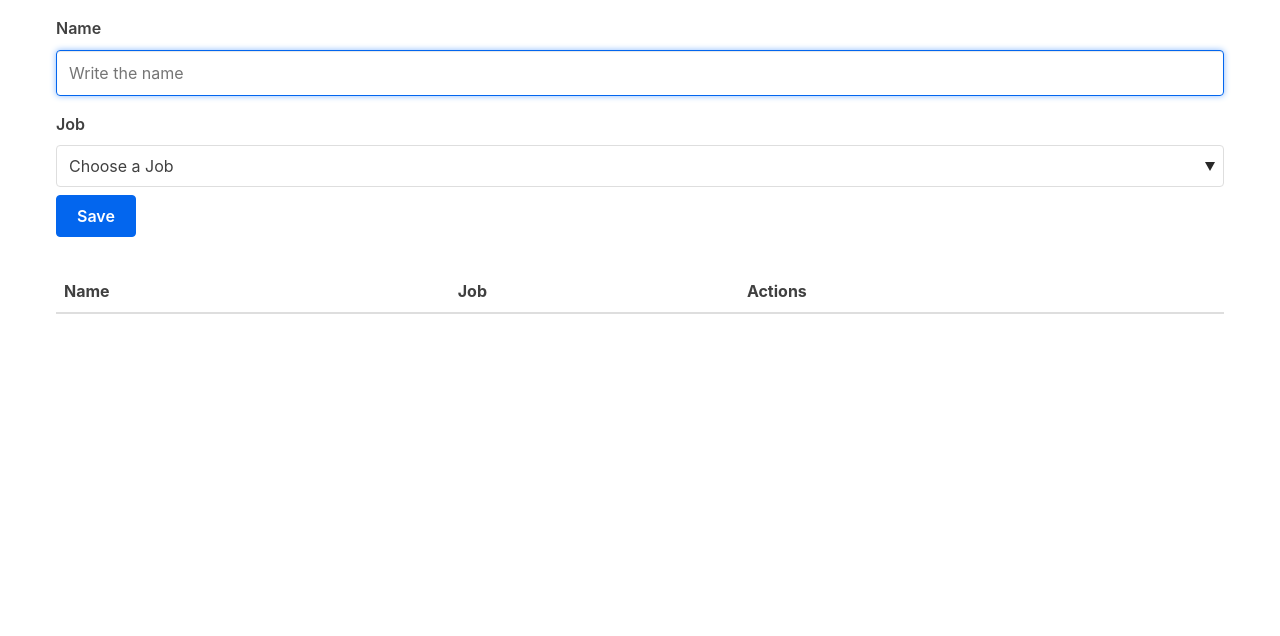
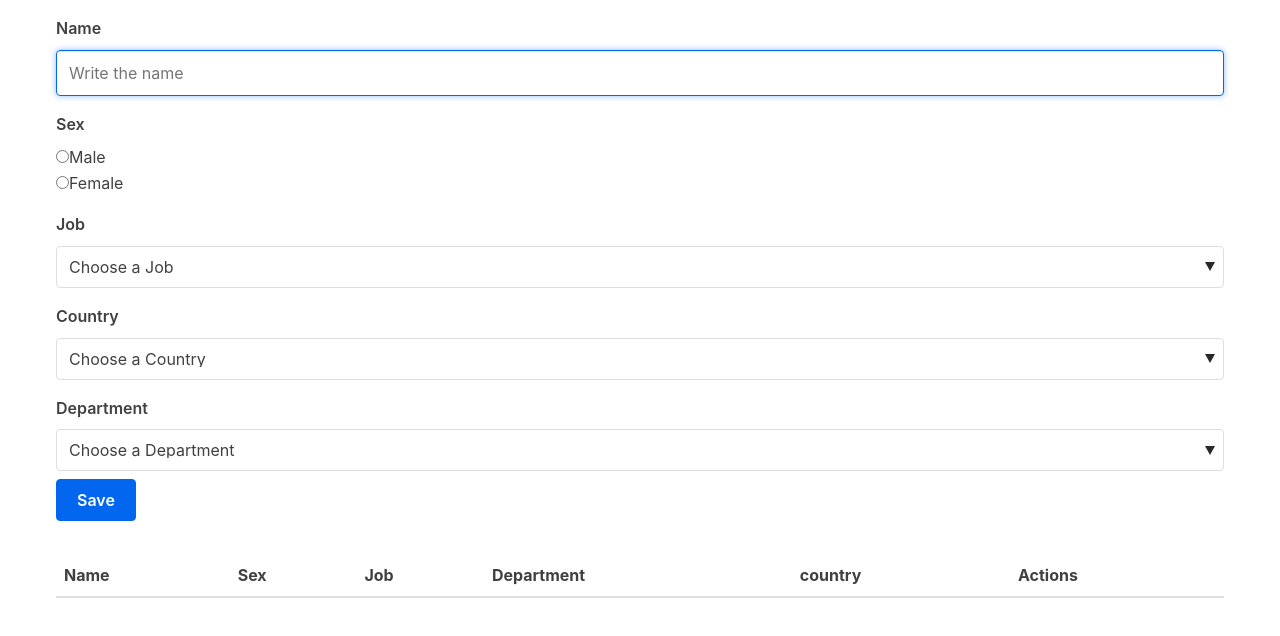
Before and after one commit to tocaacademy/First-React-App, a React (Create React App) app: page / in a window 1280 px wide. Shown: the top 636 px of the page. Built offline with nearby package versions, Linux system fonts and the light colour scheme.

Commit message:
Se agragaron nuevos campos(Sexo, Pais y departamento)

```diff
--- a/package.json
+++ b/package.json
@@ -14,7 +14,6 @@
     "react-dom": "^18.1.0",
     "react-scripts": "5.0.1",
     "uuid": "^8.3.2",
-
     "web-vitals": "^2.1.4"
   },
   "scripts": {
--- a/src/Components/Table/tableBody.js
+++ b/src/Components/Table/tableBody.js
@@ -7,7 +7,10 @@ const TableBody = ({ workersData, removeWorker, setWorkerToEdit }) => {
         return (
           <tr key={idx}>
             <td>{item.name}</td>
+            <td>{item.sex}</td>
             <td>{item.job}</td>
+            <td>{item.depto}</td>
+            <td>{item.country}</td>
             <td>
               <button
                 type="button"
--- a/src/Components/Table/tableHeader.js
+++ b/src/Components/Table/tableHeader.js
@@ -5,7 +5,10 @@ const TableHeader = () => {
     <thead>
       <tr>
         <th>Name</th>
+        <th>Sex</th>
         <th>Job</th>
+        <th>Department</th>
+        <th>country</th>
         <th>Actions</th>
       </tr>
     </thead>
--- a/src/Components/WorkerForm/form.js
+++ b/src/Components/WorkerForm/form.js
@@ -4,11 +4,17 @@ class WorkerForm extends Component {
   initState = {
     id: "",
     name: "",
-    job: ""
+    sexo:"",
+    job: "",
+    depto:"",
+    country:""
   };
 
   // arreglo para listar los trabajos(jobs)
   jobs = ["Developer", "Front-End", "Back-End", "Full Stack"]
+  deptos = ["Managua", "Leon", "Chinandega", "Estelí", "Alajuela"]
+  countrys = ["Nicaragua", "Costa Rica", "EEUU", "Italia"]
+
   state = this.initState;
 
   componentDidUpdate(prevProps, prevState) {
@@ -30,7 +36,7 @@ class WorkerForm extends Component {
   };
 
   render() {
-    const { name, job } = this.state;
+    const { name, job, sex} = this.state;
 
     return (
       <div>
@@ -47,6 +53,22 @@ class WorkerForm extends Component {
             />
           </div>
           <div>
+            <label>Sex</label>
+            <div>
+              <input
+			  value="Male"
+			  name="sex"
+			  onChange={this.onChangeNJ}
+			  type="radio"/>Male
+              <br/>
+              <input
+			  value="Female"
+			  name="sex"
+			  onChange={this.onChangeNJ}
+			  type="radio"/>Female
+            </div>
+          </div>
+          <div>
             <label>Job</label>
             <select name="job" onChange={this.onChangeNJ}>
               <option value="">Choose a Job</option>
@@ -54,6 +76,32 @@ class WorkerForm extends Component {
                 this.jobs.map((job,idx)=>{
                   return(
                     <option value={job}>{job}</option>
+                  )
+                })
+              }
+            </select>
+          </div>
+          <div>
+            <label>Country</label>
+            <select name="country" onChange={this.onChangeNJ}>
+              <option value="">Choose a Country</option>
+              {
+                this.countrys.map((country,idx)=>{
+                  return(
+                    <option value={country}>{country}</option>
+                  )
+                })
+              }
+            </select>
+          </div>
+          <div>
+            <label>Department</label>
+            <select name="depto" onChange={this.onChangeNJ}>
+              <option value="">Choose a Department</option>
+              {
+                this.deptos.map((depto,idx)=>{
+                  return(
+                    <option value={depto}>{depto}</option>
                   )
                 })
               }
```
Also changed, not shown: 1 other file (tests, documents, lock files or other folders).
